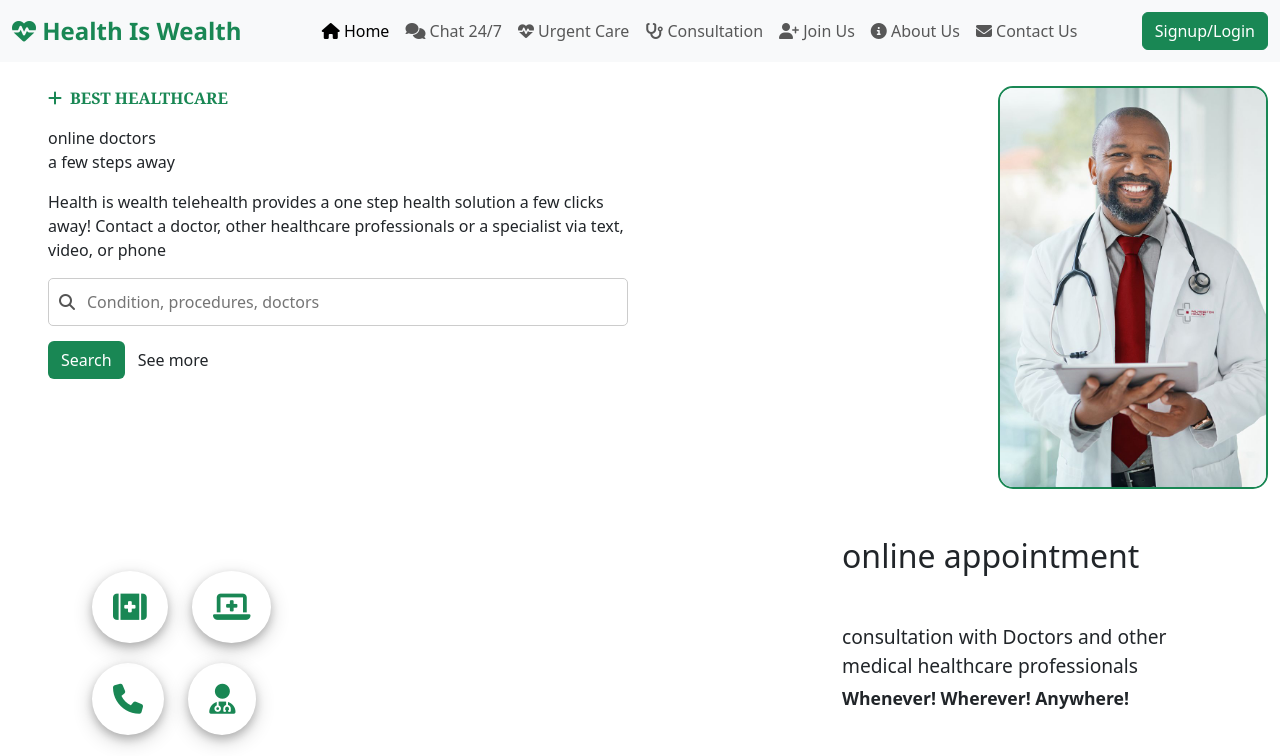
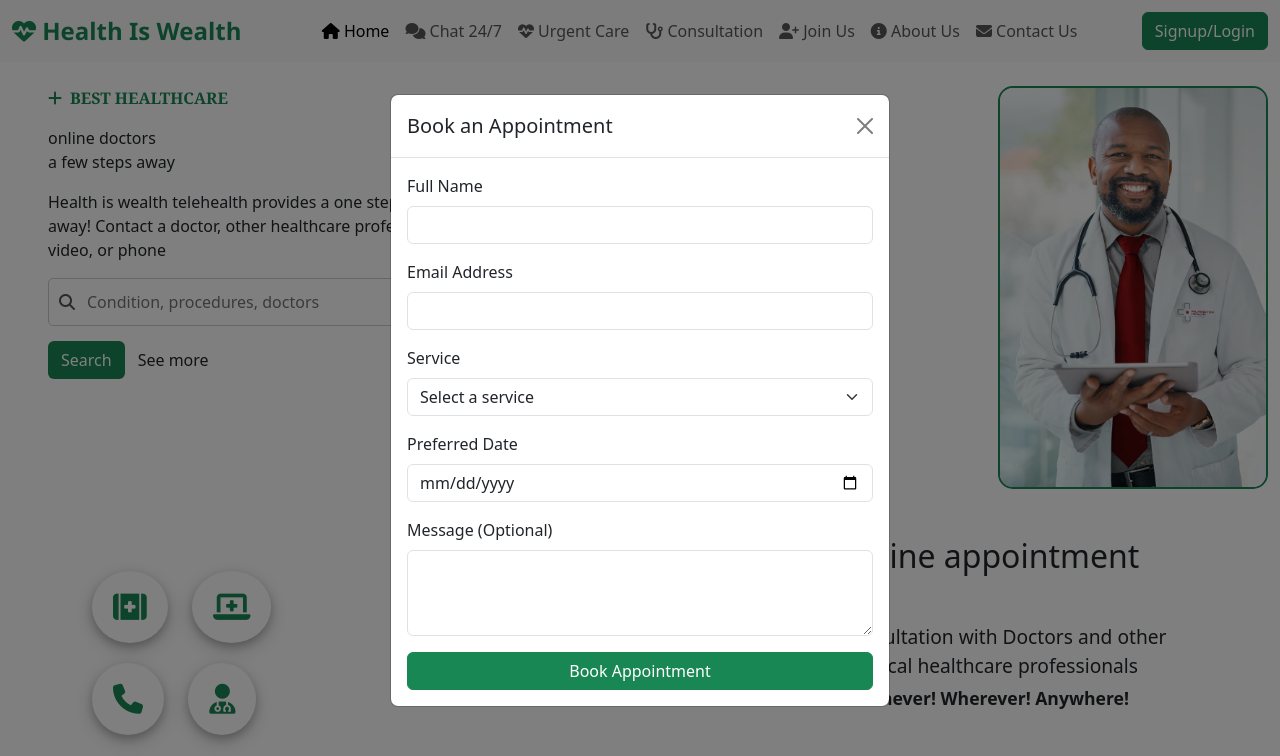
Before and after one commit to imanasseh03-ui/health, a website: page index.html in a window 1280 px wide. Both pictures are taken after a click on the button "Book Now". Shown: the top 756 px of the page. Drawn offline with nearby package versions, Linux system fonts and the light colour scheme.

Commit message:
uploaded appointment booking modal

```diff
--- a/index.html
+++ b/index.html
@@ -70,7 +70,7 @@
                 <h2 class="my-5">online appointment</h2>
                 <p class="mb-1">consultation with Doctors and other<br> medical healthcare professionals</p>
                 <strong>Whenever! Wherever! Anywhere!</strong>
-                <button class="btn book-now-btn mt-5">Book Now</button>
+                <button class="btn book-now-btn mt-5 js-book-now-btn">Book Now</button>
             </div>
         </div>
     </div>
@@ -171,6 +171,64 @@
         </div>
     </div>
 
+    <!-- Appointment Booking Modal -->
+    <div class="modal fade" id="appointmentModal" tabindex="-1" aria-labelledby="appointmentModalLabel" aria-hidden="true">
+    <div class="modal-dialog modal-dialog-centered">
+        <div class="modal-content">
+
+        <div class="modal-header">
+            <h5 class="modal-title" id="appointmentModalLabel">Book an Appointment</h5>
+            <button type="button" class="btn-close" data-bs-dismiss="modal" aria-label="Close"></button>
+        </div>
+
+        <div class="modal-body">
+            <form id="appointment-form">
+            <div class="mb-3">
+                <label class="form-label">Full Name</label>
+                <input type="text" class="form-control" id="fullName" required>
+            </div>
+
+            <div class="mb-3">
+                <label class="form-label">Email Address</label>
+                <input type="email" class="form-control" id="email" required>
+            </div>
+
+            <div class="mb-3">
+                <label class="form-label">Service</label>
+                <select class="form-select" id="service" required>
+                <option value="">Select a service</option>
+                <option>Urgent Care</option>
+                <option>Mental Health</option>
+                <option>Chronic Diseases</option>
+                <option>Therapy</option>
+                <option>Counselling</option>
+                </select>
+            </div>
+
+            <div class="mb-3">
+                <label class="form-label">Preferred Date</label>
+                <input type="date" class="form-control" id="date" required>
+            </div>
+
+            <div class="mb-3">
+                <label class="form-label">Message (Optional)</label>
+                <textarea class="form-control" rows="3" id="message"></textarea>
+            </div>
+
+            <button type="submit" class="btn btn-success w-100">
+                Book Appointment
+            </button>
+            </form>
+
+            <p id="appointment-success" class="text-success text-center mt-3 d-none">
+            ✅ Appointment booked successfully!
+            </p>
+        </div>
+
+        </div>
+    </div>
+    </div>
+
     <script src="https://cdn.jsdelivr.net/npm/bootstrap@5.3.3/dist/js/bootstrap.bundle.min.js" integrity="sha384-YvpcrYf0tY3lHB60NNkmXc5s9fDVZLESaAA55NDzOxhy9GkcIdslK1eN7N6jIeHz" crossorigin="anonymous"></script>
     <script src="/scripts/script.js"></script>
 </body>
--- a/scripts/script.js
+++ b/scripts/script.js
@@ -42,3 +42,48 @@ document.addEventListener('DOMContentLoaded', () => {
         }
     });
 });
+
+document.addEventListener('DOMContentLoaded', () => {
+    /* =========================
+     APPOINTMENT BOOKING MODAL
+  ========================= */
+
+  const bookBtn = document.querySelector('.js-book-now-btn');
+  const appointmentform = document.querySelector('#appointment-form');
+  const successMsg = document.querySelector('#appointment-success');
+  const modalElement = document.getElementById('appointmentModal');
+
+  if (bookBtn && appointmentform && successMsg && modalElement) {
+    const modal = new bootstrap.Modal(modalElement);
+
+    //open modal
+    bookBtn.addEventListener('click', () => {
+        modal.show();
+    });
+
+    //handle form submission
+    appointmentform.addEventListener('submit', (e) => {
+        e.preventDefault();
+
+        const fullName = document.querySelector('#full-name').value.trim();
+        const email = document.querySelector('#email').value.trim();
+        const service = document.querySelector('#service').value;
+        const date = document.querySelector('#date').value;
+
+        if (!fullName || !email || !service || !date) {
+            alert('Please fill in all required fields.');
+            return;
+        }
+
+        successMsg.classList.remove('d-none');
+        appointmentform.reset();
+
+        setTimeout(() => {
+            modal.hide();
+             successMsg.classList.add('d-none');
+
+        }, 2000);
+    });
+
+ }
+});
```
Also changed, not shown: login.html (+3 -2 lines).
